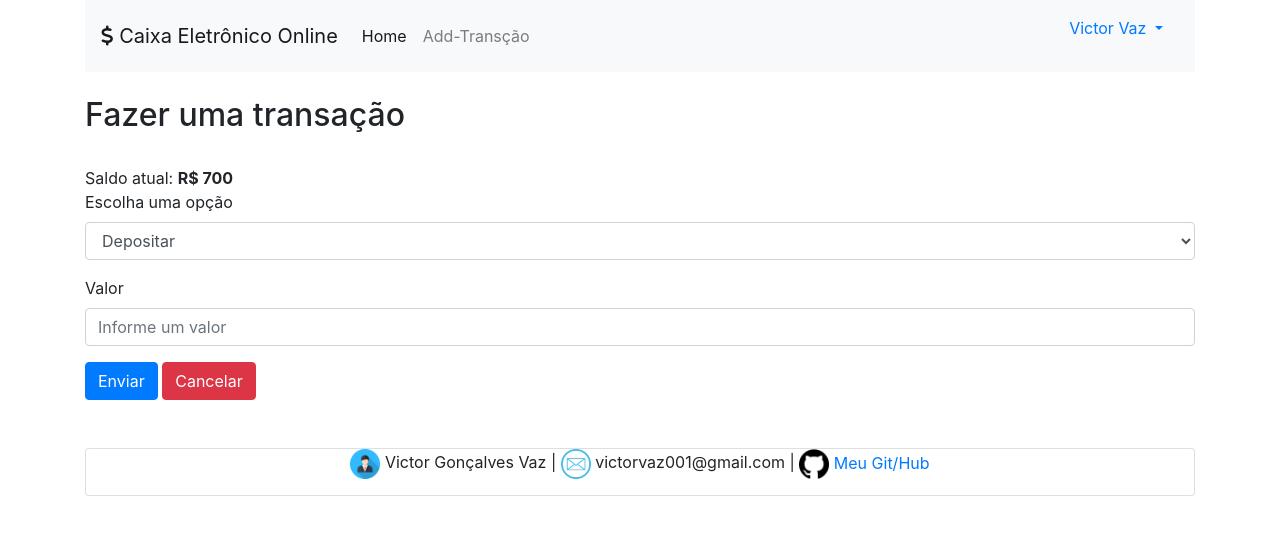
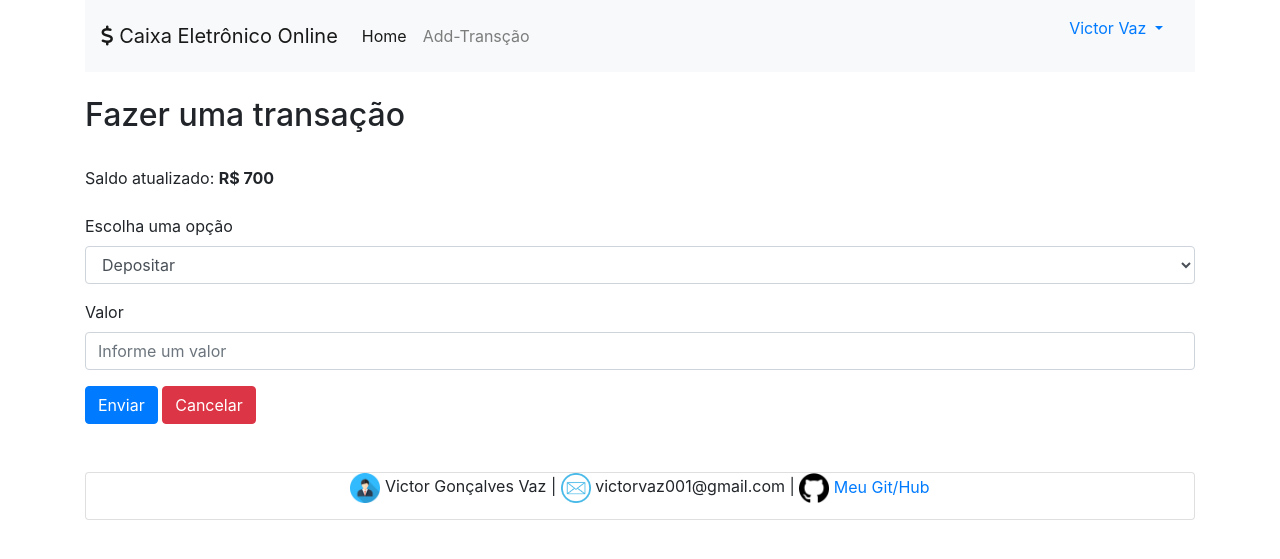
Before and after one commit to victorvaz001/ProjetosPHP, a PHP site: page /add-transacao.php in a window 1280 px wide. Shown: the top 559 px of the page. Run offline with PHP 8.4, Linux system fonts and the light colour scheme; the visitor is signed in with stand-in values (Sample User, id 1); data comes from the database, SQL or seed files in the repository; some libraries are stand-ins or nearby versions.

Commit message:
Adição de imagens de tela

```diff
--- a/Caixa-Eletrônico-Online/add-transacao.php
+++ b/Caixa-Eletrônico-Online/add-transacao.php
@@ -89,7 +89,7 @@
     }
 
    ?>
-     Saldo atual: <b>R$ <?php echo $info['saldo']; ?></b><br/>
+     Saldo atualizado: <b>R$ <?php echo $info['saldo']; ?></b><br/><br/>
 <form method="POST" id="formulario">
   <div class="form-group">
     <label for="exampleFormControlSelect1">Escolha uma opção</label>
@@ -161,6 +161,8 @@
    $sql->bindValue(":valor", $valor);
    $sql->execute();
 
+   header("Location: add-transacao.php");
+
 }
 
 
@@ -173,6 +175,7 @@
       $sql->bindValue(":id", $_SESSION['userbanco']);
       $sql->execute();
 
+     header("Location: add-transacao.php");
 
     }  else if($valor <= $dado['saldo']) {
 
@@ -182,7 +185,7 @@
      $sql->bindValue(":id", $_SESSION['userbanco']);
      $sql->execute();
 
-
+     header("Location: add-transacao.php");
    }
 
 
```
Also changed, not shown: Caixa-Eletrônico-Online/add-transacao.jpg (added), Caixa-Eletrônico-Online/login.jpg (added).
